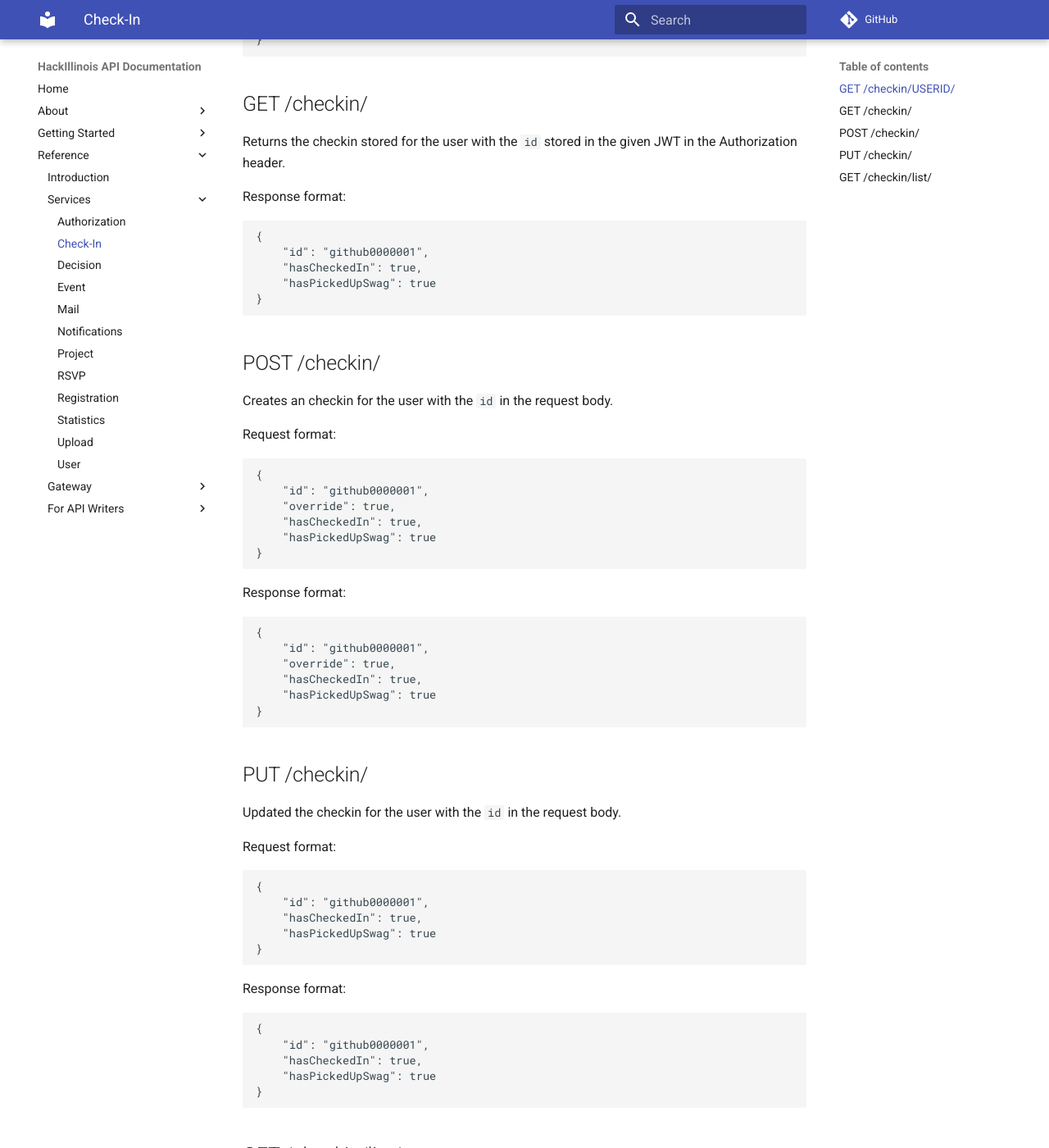
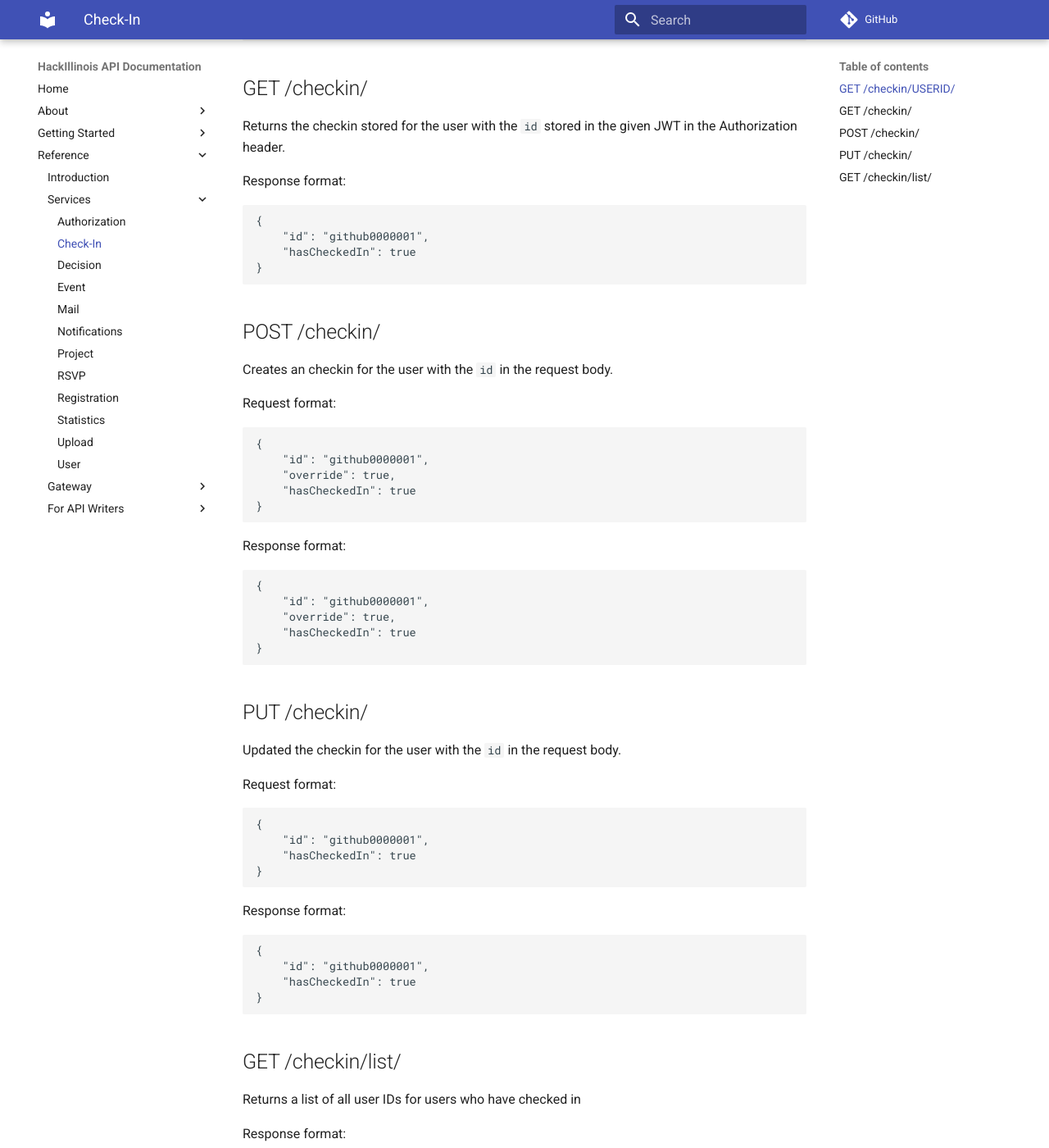
Before and after one commit to HackIllinois/api, an MkDocs documentation site: the page built from documentation/docs/reference/services/Check-In.md, in a window 1280 px wide and 1400 px high, scrolled down 361 px. Shown: the whole window at 82% size. Built offline with MkDocs 1.6.1 and Material for MkDocs 9.7.7, drawn with Linux system fonts in a browser that asks for light colours; comment, search, counter and statistics services are not loaded; some of the changed text lies outside the part shown.

Commit message:
Removed all instances of swag pickup

````diff
--- a/documentation/docs/reference/services/Check-In.md
+++ b/documentation/docs/reference/services/Check-In.md
@@ -10,8 +10,7 @@ Response format:
 ```
 {
 	"id": "github0000001",
-	"hasCheckedIn": true,
-	"hasPickedUpSwag": true
+	"hasCheckedIn": true
 }
 ```
 
@@ -24,8 +23,7 @@ Response format:
 ```
 {
 	"id": "github0000001",
-	"hasCheckedIn": true,
-	"hasPickedUpSwag": true
+	"hasCheckedIn": true
 }
 ```
 
@@ -39,8 +37,7 @@ Request format:
 {
 	"id": "github0000001",
 	"override": true,
-	"hasCheckedIn": true,
-	"hasPickedUpSwag": true
+	"hasCheckedIn": true
 }
 ```
 
@@ -49,8 +46,7 @@ Response format:
 {
 	"id": "github0000001",
 	"override": true,
-	"hasCheckedIn": true,
-	"hasPickedUpSwag": true
+	"hasCheckedIn": true
 }
 ```
 
@@ -63,8 +59,7 @@ Request format:
 ```
 {
 	"id": "github0000001",
-	"hasCheckedIn": true,
-	"hasPickedUpSwag": true
+	"hasCheckedIn": true
 }
 ```
 
@@ -72,8 +67,7 @@ Response format:
 ```
 {
 	"id": "github0000001",
-	"hasCheckedIn": true,
-	"hasPickedUpSwag": true
+	"hasCheckedIn": true
 }
 ```
 
````
Also changed, not shown: services/checkin/README.md, 4 other files.
